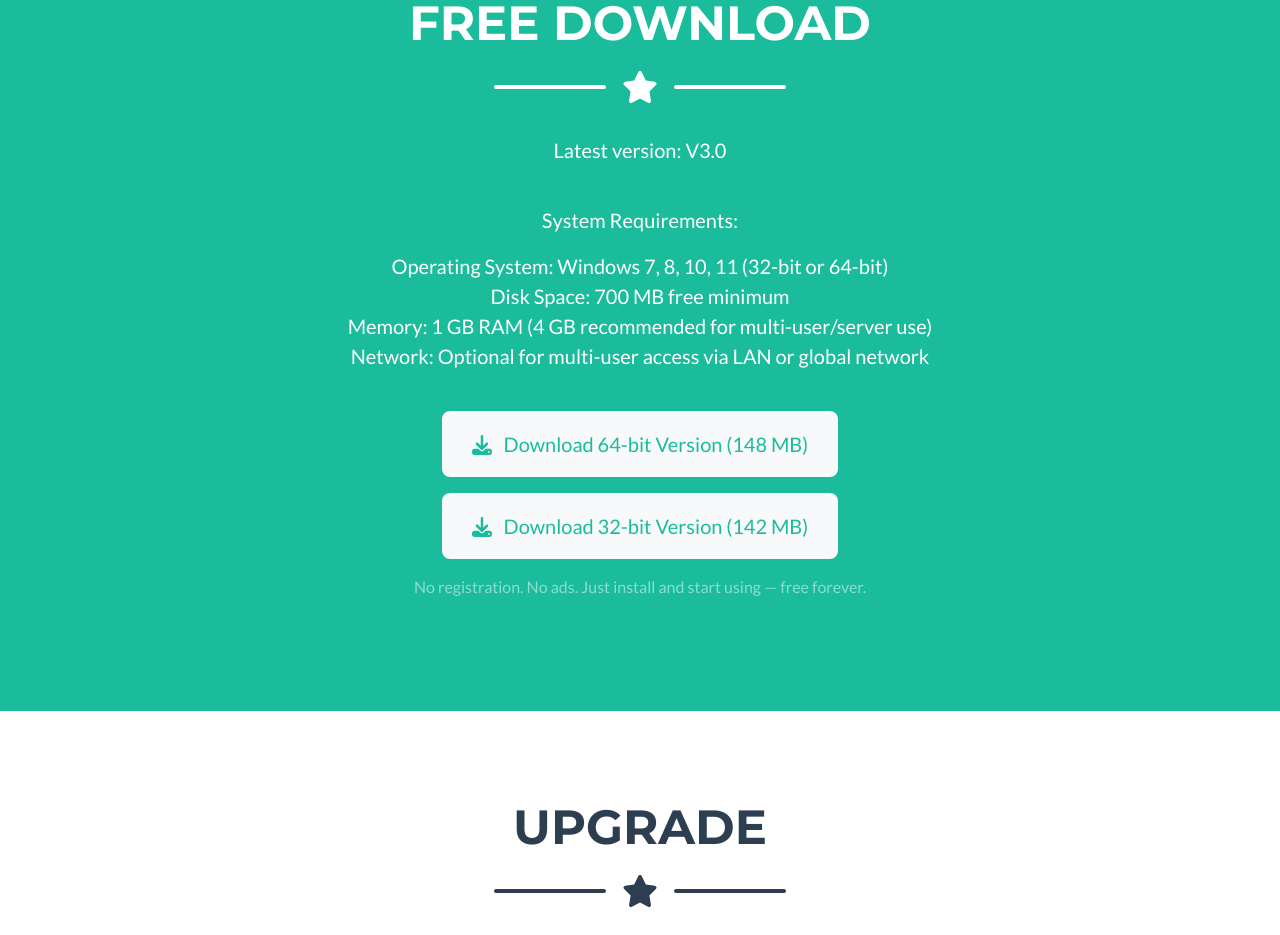
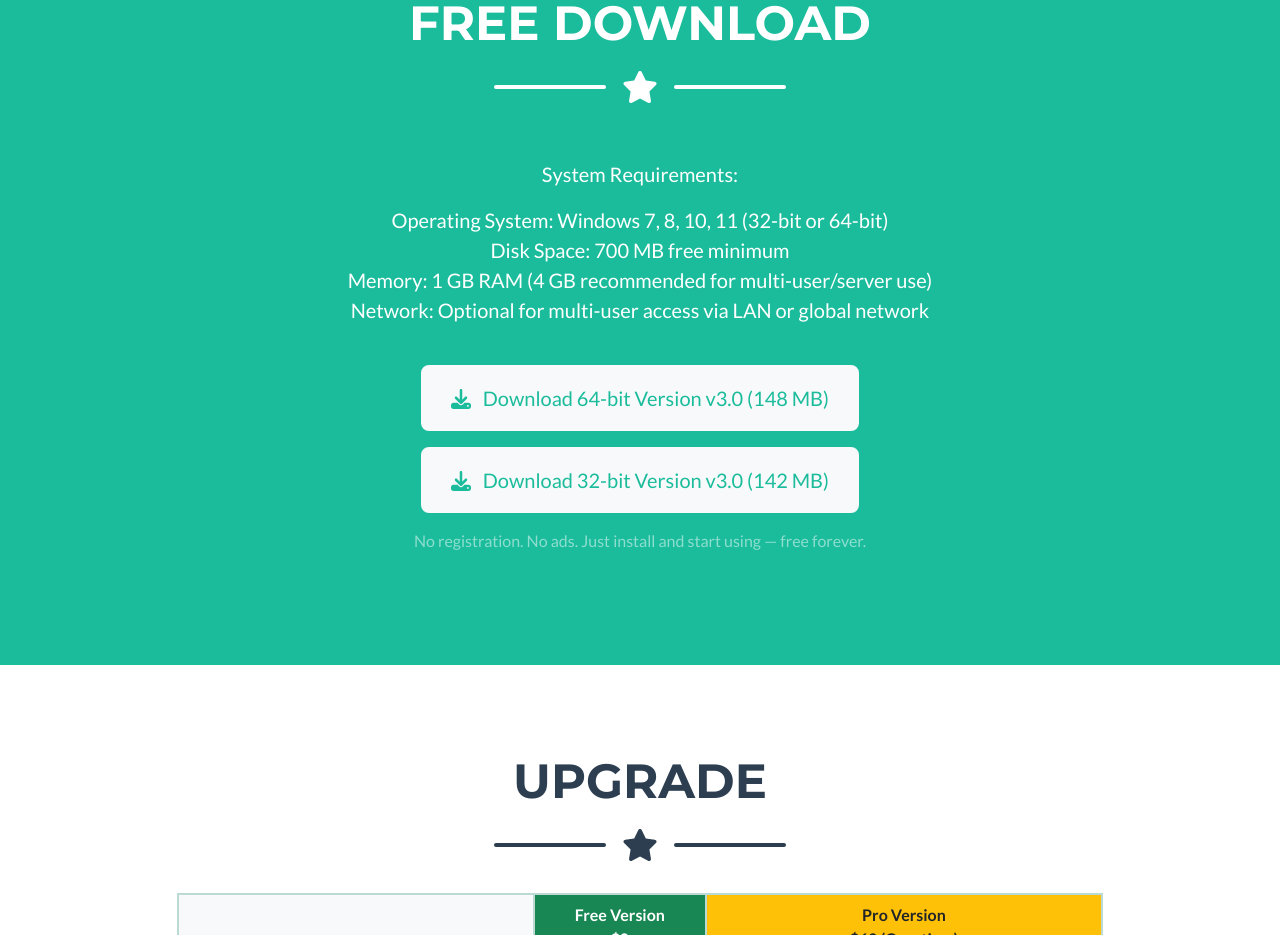
Before and after one commit to yasuite/Your-Accountant-System, a plain HTML site: page index.html in a window 1280 px wide. Shown: the part 1951-2886 px from the top of the page. Drawn offline with nearby package versions, Linux system fonts and the light colour scheme.

Commit message:
Add files via upload

```diff
--- a/index.html
+++ b/index.html
@@ -150,7 +150,6 @@
                 <!-- Download Section Content-->
                 <div class="row">
 
-<div class="text-center"><p class="lead">Latest version: V3.0</p></div>
 <div class="text-center mt-4">
     <p class="lead font-weight-bold">System Requirements:</p>
     <ul class="list-unstyled text-white lead">
@@ -167,13 +166,13 @@
        href="https://github.com/yasuite/Your-Accountant-System/releases/download/V3.0/Your-Accountant-System_Setup.x64.zip"
        target="_blank">
         <i class="fas fa-download me-2"></i>
-        Download 64-bit Version (148 MB)
+        Download 64-bit Version v3.0 (148 MB)
     </a><br>
     <a class="btn btn-xl btn-light text-primary"
        href="https://github.com/yasuite/Your-Accountant-System/releases/download/V3.0/Your-Accountant-System_Setup.x32.zip"
        target="_blank">
         <i class="fas fa-download me-2"></i>
-        Download 32-bit Version (142 MB)
+        Download 32-bit Version v3.0 (142 MB)
     </a>
 </div>
 
```
